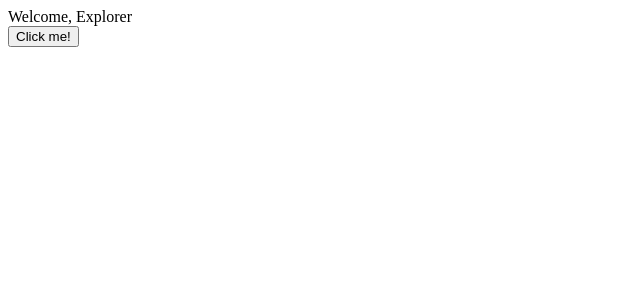
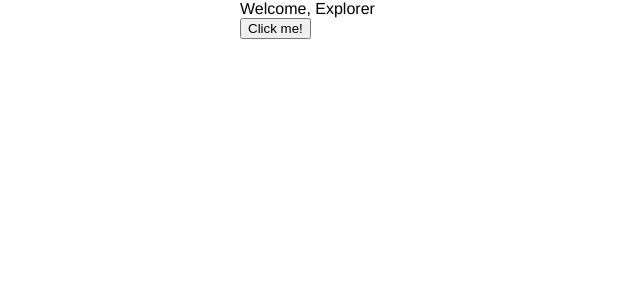
Before and after one commit to emrass-tutorials/netlify-nextjs-from-ground-up, a Next.js app: page / in a window 1280 px wide. Shown: the top 300 px of the page, without its empty margins (0-640 px from the left). Built offline with nearby package versions, Linux system fonts and the light colour scheme.

Commit message:
Next.js Styling

```diff
--- /dev/null
+++ b/pages/_app.js
@@ -0,0 +1,5 @@
+import "../styles.css";
+
+export default function Application({ Component, pageProps }) {
+  return <Component {...pageProps} />;
+}
--- a/pages/pokemon/[pokemon].js
+++ b/pages/pokemon/[pokemon].js
@@ -1,4 +1,5 @@
 import Head from "next/head";
+import styles from "./pokemon.module.css";
 
 function Pokemon({ pokemon }) {
   return (
@@ -7,7 +8,7 @@ function Pokemon({ pokemon }) {
         <title>Pokemon: {pokemon?.name}</title>
         <meta name="viewport" content="initial-scale=1.0, width=device-width" />
       </Head>
-      <div>
+      <div className={styles.container}>
         Welcome, {pokemon?.name}! <img src={pokemon?.sprites.front_default} />
       </div>
     </>
--- /dev/null
+++ b/styles.css
@@ -0,0 +1,6 @@
+body {
+  font-family: "Helvetica", "Arial", sans-serif;
+  max-width: 800px;
+  margin: 0 auto;
+  padding: 0;
+}
```
Also changed, not shown: pages/pokemon/pokemon.module.css (added, +19 -0 lines).
